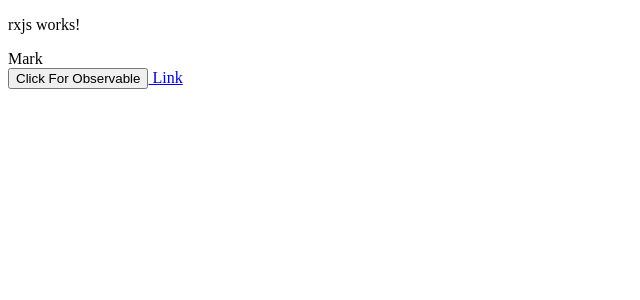
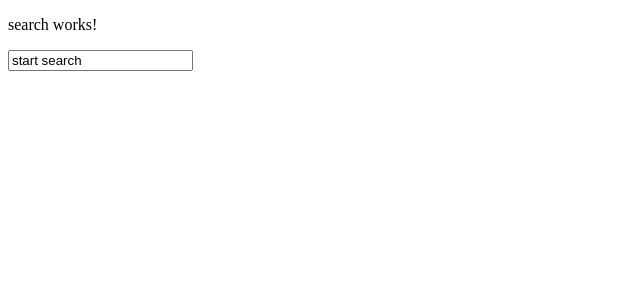
Before and after one commit to KetNanuashvili/rxjs, an Angular app: page / in a window 1280 px wide. Shown: the top 300 px of the page, without its empty margins (0-640 px from the left). Built offline with nearby package versions, Linux system fonts and the light colour scheme.

Commit message:
add debounceTime Operator

```diff
--- a/src/app/app.component.html
+++ b/src/app/app.component.html
@@ -1 +1,3 @@
-<app-rxjs></app-rxjs>
+<!-- <app-rxjs></app-rxjs> -->
+
+<app-search></app-search>
--- /dev/null
+++ b/src/app/components/search/search.component.html
@@ -0,0 +1,6 @@
+<p>search works!</p>
+
+
+<div [formGroup]="searchForm">
+    <input type="text" formControlName="name" (keyup)="readValue()">
+</div>
--- /dev/null
+++ b/src/app/components/search/search.component.ts
@@ -0,0 +1,36 @@
+import { Component, OnInit } from '@angular/core';
+import { FormBuilder, FormControl, FormGroup } from '@angular/forms';
+import { debounceTime } from 'rxjs';
+
+
+@Component({
+  selector: 'app-search',
+  templateUrl: './search.component.html',
+  styleUrl: './search.component.scss'
+})
+export class SearchComponent implements OnInit {
+searchForm: FormGroup;
+name: FormControl;
+
+constructor(private Fb: FormBuilder){
+
+}
+
+ngOnInit(): void {
+  this.searchForm = new FormGroup({
+    name: new FormControl('start search')
+
+  });
+
+  this.searchForm.get('name').valueChanges.pipe(
+    debounceTime(3000)
+  ).subscribe(data=>{
+    console.log(data);
+
+  })
+
+}
+
+readValue(){
+}
+}
```
Also changed, not shown: src/app/app.module.ts (+6 -2 lines), src/app/components/search/search.component.scss (added), 1 other file (tests, documents, lock files or other folders).
